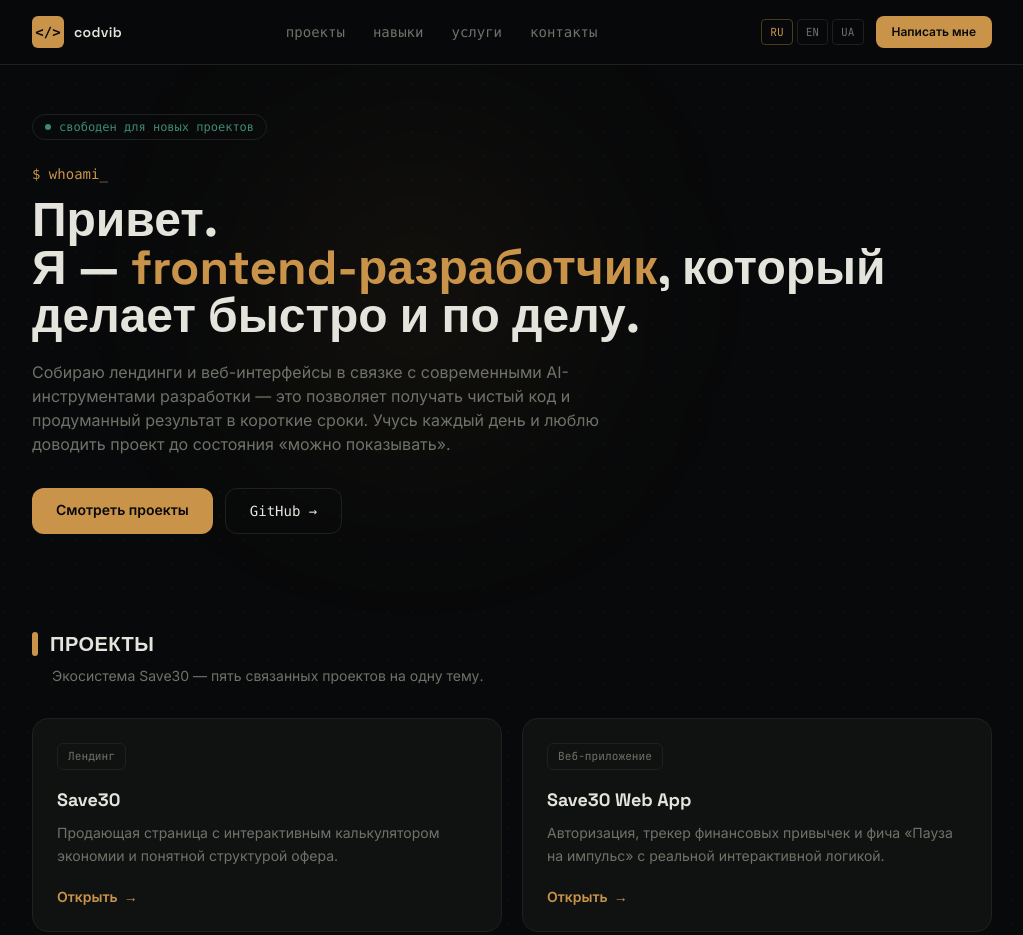
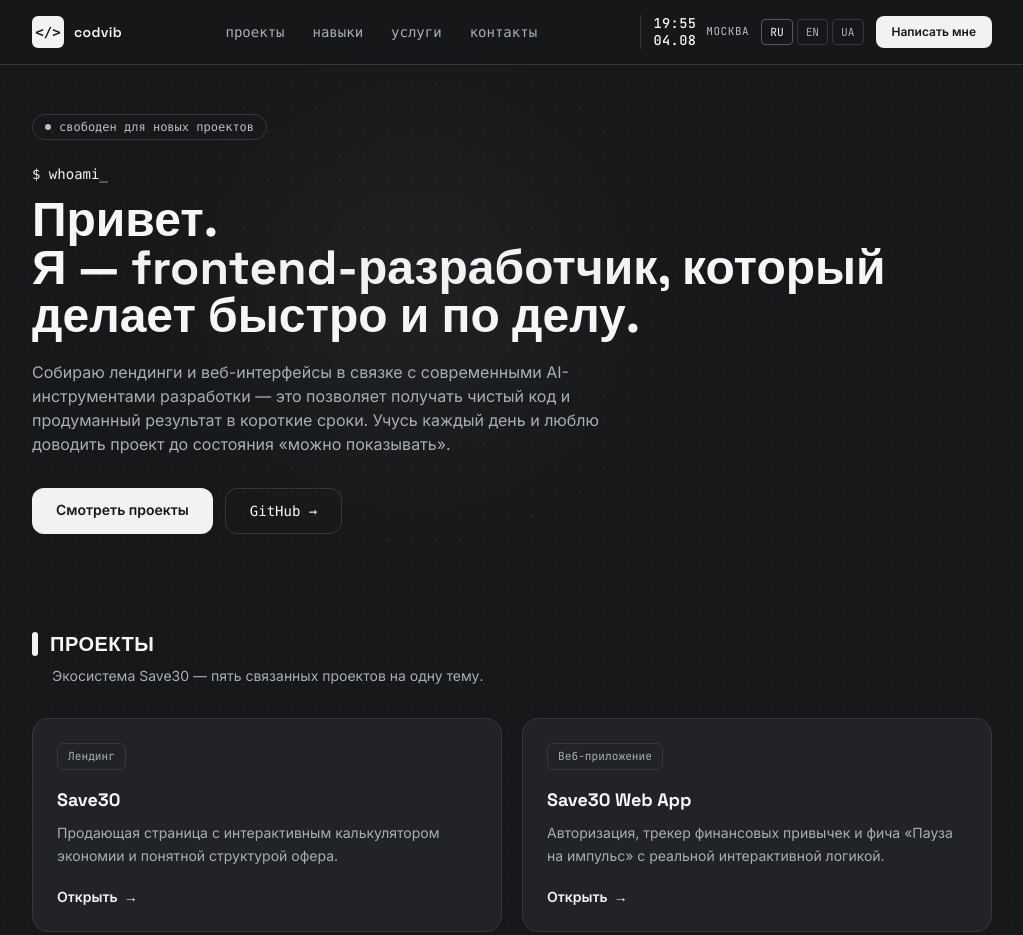
Before and after one commit to platypuses888/portfolio, a plain HTML site: page index.html in a window 1280 px wide. Shown: the top 935 px of the page, without its empty margins (128-1151 px from the left). Drawn offline with nearby package versions, Linux system fonts and the light colour scheme.

Commit message:
Add files via upload

```diff
--- a/index.html
+++ b/index.html
@@ -11,21 +11,21 @@
 <script src="https://cdn.tailwindcss.com"></script>
 <style>
   :root {
-    --bg: #08090A;
-    --bg-card: #101211;
-    --border: #1E211D;
-    --amber: #C9944A;
-    --amber-dim: #4A3A20;
-    --teal: #3D8A72;
-    --text: #E4E4DC;
-    --text-dim: #6E7268;
+    --bg: #17181A;
+    --bg-card: #212326;
+    --border: #34373B;
+    --amber: #F2F2F0;
+    --amber-dim: #55595E;
+    --teal: #B9BDC2;
+    --text: #F6F6F5;
+    --text-dim: #A9ADB2;
   }
   body { background: var(--bg); color: var(--text); font-family: 'Inter', sans-serif; }
   .font-display { font-family: 'Space Grotesk', sans-serif; }
   .font-mono { font-family: 'JetBrains Mono', monospace; }
 
   .bg-noise {
-    background-image: radial-gradient(rgba(201,148,74,0.04) 1px, transparent 1px);
+    background-image: radial-gradient(rgba(255,255,255,0.05) 1px, transparent 1px);
     background-size: 24px 24px;
   }
 
@@ -45,10 +45,10 @@
 
   .btn-amber {
     background: var(--amber);
-    color: #08090A;
+    color: #17181A;
     transition: transform .15s ease, box-shadow .2s ease;
   }
-  .btn-amber:hover { transform: translateY(-2px); box-shadow: 0 10px 25px -8px rgba(201,148,74,0.45); }
+  .btn-amber:hover { transform: translateY(-2px); box-shadow: 0 10px 25px -8px rgba(255,255,255,0.18); }
 
   .tag {
     font-family: 'JetBrains Mono', monospace;
@@ -69,6 +69,19 @@
     border-color: var(--amber-dim);
   }
 
+  .moscow-clock {
+    font-family: 'JetBrains Mono', monospace;
+    border-left: 1px solid var(--border);
+    color: var(--text-dim);
+  }
+  .moscow-clock__time { color: var(--text); font-size: .85rem; letter-spacing: .03em; }
+  .service-price {
+    border: 1px solid var(--amber-dim);
+    background: rgba(255,255,255,.06);
+  }
+  .service-price--user { border-color: var(--border); background: transparent; color: var(--text-dim); }
+  .price-label { display: block; margin-bottom: .18rem; font-size: .58rem; line-height: 1; letter-spacing: .08em; text-transform: uppercase; }
+
   a:focus-visible, button:focus-visible { outline: 2px solid var(--amber); outline-offset: 2px; }
 
   @media (prefers-reduced-motion: reduce) {
@@ -79,10 +92,10 @@
 <body class="bg-noise antialiased">
 
 <!-- Header -->
-<header class="fixed top-0 left-0 w-full z-50 backdrop-blur-md bg-[#08090A]/85 border-b border-[var(--border)]">
+<header class="fixed top-0 left-0 w-full z-50 backdrop-blur-md bg-[#17181A]/85 border-b border-[var(--border)]">
   <div class="max-w-5xl mx-auto px-5 sm:px-8 h-16 flex items-center justify-between gap-4">
     <div class="flex items-center gap-2.5 shrink-0">
-      <div class="w-8 h-8 rounded-md flex items-center justify-center font-mono font-bold text-sm" style="background: var(--amber); color: #08090A;">&lt;/&gt;</div>
+      <div class="w-8 h-8 rounded-md flex items-center justify-center font-mono font-bold text-sm" style="background: var(--amber); color: #17181A;">&lt;/&gt;</div>
       <span class="font-display font-semibold text-sm tracking-wide">codvib</span>
     </div>
     <nav class="hidden md:flex items-center gap-7 text-sm font-mono text-[var(--text-dim)]">
@@ -92,6 +105,10 @@
       <a href="#contact" class="hover:text-[var(--amber)] transition-colors" data-i18n="nav_contact">контакты</a>
     </nav>
     <div class="flex items-center gap-3 shrink-0">
+      <div class="moscow-clock hidden sm:flex items-center gap-2.5 pl-3 text-[11px] leading-tight whitespace-nowrap">
+        <span class="flex flex-col"><span class="moscow-clock__time font-medium" id="clock-time">--:--</span><span class="moscow-clock__time font-medium" id="clock-date">—</span></span>
+        <span class="uppercase tracking-wider" style="color: var(--teal);" data-i18n="clock_label_short">Москва</span>
+      </div>
       <div class="flex items-center gap-1">
         <button class="lang-btn px-2 py-1 rounded" data-lang="ru">RU</button>
         <button class="lang-btn px-2 py-1 rounded" data-lang="en">EN</button>
@@ -106,7 +123,7 @@
 
   <!-- Hero -->
   <section class="mb-24 relative">
-    <div class="absolute top-10 left-1/4 w-72 h-72 rounded-full blur-[110px] -z-10" style="background: rgba(201,148,74,0.08);"></div>
+    <div class="absolute top-10 left-1/4 w-72 h-72 rounded-full blur-[110px] -z-10" style="background: rgba(255,255,255,0.06);"></div>
 
     <div class="inline-flex items-center gap-2 px-3 py-1 rounded-full border border-[var(--border)] font-mono text-xs mb-6" style="color: var(--teal);">
       <span class="w-1.5 h-1.5 rounded-full" style="background: var(--teal);"></span>
@@ -244,24 +261,24 @@
     <div class="space-y-4">
       <div class="card p-6 rounded-2xl flex flex-col sm:flex-row sm:items-center sm:justify-between gap-3">
         <div>
-          <h3 class="font-display font-bold mb-1" data-i18n="serv1_title">Продающий лендинг</h3>
-          <p class="text-[var(--text-dim)] text-sm" data-i18n="serv1_desc">Одностраничный сайт под ваш продукт: от идеи до готового кода за пару дней.</p>
+          <div class="flex flex-wrap items-center gap-2 mb-1"><h3 class="font-display font-bold" data-i18n="serv1_title">Продающий лендинг</h3><span class="tag px-2 py-1 rounded" style="color: var(--teal);" data-i18n="for_companies">для компаний</span></div>
+          <p class="text-[var(--text-dim)] text-sm" data-i18n="serv1_desc">Лендинг, который представляет продукт и ведёт посетителя к заявке: структура, адаптивная вёрстка и готовый код.</p>
         </div>
-        <span class="font-mono text-sm whitespace-nowrap" style="color: var(--amber);">от 3 000 ₽</span>
+        <div class="flex flex-wrap gap-2"><span class="service-price service-price--user font-mono text-sm font-semibold px-3 py-2 rounded-lg whitespace-nowrap"><span class="price-label" data-i18n="price_user">для пользователей</span>от 3 000 ₽</span><span class="service-price font-mono text-sm font-semibold px-3 py-2 rounded-lg whitespace-nowrap" style="color: var(--amber);"><span class="price-label" data-i18n="price_company">для компаний</span>от 30 000 ₽</span></div>
       </div>
       <div class="card p-6 rounded-2xl flex flex-col sm:flex-row sm:items-center sm:justify-between gap-3">
         <div>
-          <h3 class="font-display font-bold mb-1" data-i18n="serv2_title">Доработка сайта</h3>
-          <p class="text-[var(--text-dim)] text-sm" data-i18n="serv2_desc">Редизайн, правки вёрстки, новые блоки на существующем сайте.</p>
+          <div class="flex flex-wrap items-center gap-2 mb-1"><h3 class="font-display font-bold" data-i18n="serv2_title">Доработка сайта</h3><span class="tag px-2 py-1 rounded" style="color: var(--teal);" data-i18n="for_companies">для компаний</span></div>
+          <p class="text-[var(--text-dim)] text-sm" data-i18n="serv2_desc">Обновлю существующий сайт: улучшу интерфейс, добавлю нужные разделы и аккуратно встрою новые функции.</p>
         </div>
-        <span class="font-mono text-sm whitespace-nowrap" style="color: var(--amber);">от 2 000 ₽</span>
+        <div class="flex flex-wrap gap-2"><span class="service-price service-price--user font-mono text-sm font-semibold px-3 py-2 rounded-lg whitespace-nowrap"><span class="price-label" data-i18n="price_user">для пользователей</span>от 2 000 ₽</span><span class="service-price font-mono text-sm font-semibold px-3 py-2 rounded-lg whitespace-nowrap" style="color: var(--amber);"><span class="price-label" data-i18n="price_company">для компаний</span>от 20 000 ₽</span></div>
       </div>
       <div class="card p-6 rounded-2xl flex flex-col sm:flex-row sm:items-center sm:justify-between gap-3">
         <div>
           <h3 class="font-display font-bold mb-1" data-i18n="serv3_title">Интерактивное веб-приложение</h3>
-          <p class="text-[var(--text-dim)] text-sm" data-i18n="serv3_desc">Интерфейс с состояниями и логикой: формы, трекеры, личные кабинеты.</p>
+          <p class="text-[var(--text-dim)] text-sm" data-i18n="serv3_desc">Полноценный интерфейс с логикой, состояниями и удобными сценариями: от личного кабинета до внутреннего сервиса.</p>
         </div>
-        <span class="font-mono text-sm whitespace-nowrap" style="color: var(--amber);">от 6 000 ₽</span>
+        <div class="flex flex-wrap gap-2"><span class="service-price service-price--user font-mono text-sm font-semibold px-3 py-2 rounded-lg whitespace-nowrap"><span class="price-label" data-i18n="price_user">для пользователей</span>от 6 000 ₽</span><span class="service-price font-mono text-sm font-semibold px-3 py-2 rounded-lg whitespace-nowrap" style="color: var(--amber);"><span class="price-label" data-i18n="price_company">для компаний</span>от 40 000 ₽</span></div>
       </div>
       <div class="card p-6 rounded-2xl flex flex-col sm:flex-row sm:items-center sm:justify-between gap-3">
         <div>
@@ -278,6 +295,7 @@
         <span class="font-mono text-sm whitespace-nowrap" style="color: var(--amber);">от 4 000 ₽</span>
       </div>
     </div>
+    <p class="mt-5 ml-1 font-mono text-xs text-[var(--text-dim)]" data-i18n="services_note">* Финальная стоимость зависит от объёма задач и согласуется до начала работы.</p>
   </section>
 
   <!-- About -->
@@ -287,15 +305,6 @@
       <p class="text-[var(--text-dim)] text-sm sm:text-base leading-relaxed max-w-2xl" data-i18n="about_text">
         Начал заниматься веб-разработкой недавно, но подхожу к делу серьёзно: слежу за деталями, довожу интерфейсы до рабочего состояния, а не до уровня статичного макета, и честно оцениваю сроки — даже когда осваиваю что-то новое впервые. Открыт к удалённым проектам.
       </p>
-    </div>
-  </section>
-
-  <!-- Clock widget -->
-  <section class="mb-24">
-    <div class="card p-6 rounded-2xl inline-flex flex-col gap-1 min-w-[220px]">
-      <p class="font-mono text-xs" style="color: var(--teal);" data-i18n="clock_label">Время в Москве</p>
-      <p class="font-display font-bold text-2xl" id="clock-time">--:--:--</p>
-      <p class="text-[var(--text-dim)] text-sm" id="clock-date">—</p>
     </div>
   </section>
 
@@ -338,7 +347,7 @@
       skill1_title: "Фронтенд", skill1_desc: "Адаптивная вёрстка, интерактивные интерфейсы, вёрстка по готовому макету.",
       skill2_title: "Форматы", skill2_desc: "От одностраничных лендингов до многоэкранных интерфейсов с состояниями.",
       skill3_title: "Подход", skill3_desc: "Разработка в связке с AI-инструментами для быстрого и аккуратного результата.",
-      services_heading: "Услуги", services_sub: "Что можно заказать уже сейчас.",
+      services_heading: "Услуги", services_sub: "Что можно заказать уже сейчас.", services_note: "* Финальная стоимость зависит от объёма задач и согласуется до начала работы.",
       serv1_title: "Продающий лендинг", serv1_desc: "Одностраничный сайт под ваш продукт: от идеи до готового кода за пару дней.",
       serv2_title: "Доработка сайта", serv2_desc: "Редизайн, правки вёрстки, новые блоки на существующем сайте.",
       serv3_title: "Интерактивное веб-приложение", serv3_desc: "Интерфейс с состояниями и логикой: формы, трекеры, личные кабинеты.",
@@ -346,7 +355,7 @@
       serv5_title: "Discord-боты", serv5_desc: "Боты для модерации, ролей и мини-функций сервера под ваши задачи.",
       about_label: "## обо мне",
       about_text: "Начал заниматься веб-разработкой недавно, но подхожу к делу серьёзно: слежу за деталями, довожу интерфейсы до рабочего состояния, а не до уровня статичного макета, и честно оцениваю сроки — даже когда осваиваю что-то новое впервые. Открыт к удалённым проектам.",
-      clock_label: "Время в Москве",
+      clock_label_short: "Москва", for_companies: "для компаний", price_user: "для пользователей", price_company: "для компаний",
       contact_heading: "Контакты", contact_email_label: "почта", contact_btn: "Написать в Telegram",
       footer_text: "© 2026 codvib. Портфолио сделано на HTML, Tailwind CSS и JavaScript."
     },
@@ -367,15 +376,15 @@
       skill1_title: "Frontend", skill1_desc: "Responsive layouts, interactive interfaces, pixel-accurate implementation from a mockup.",
       skill2_title: "Formats", skill2_desc: "From single-page landers to multi-screen interfaces with real state.",
       skill3_title: "Approach", skill3_desc: "AI-assisted development for a fast, polished result.",
-      services_heading: "Services", services_sub: "What you can order right now.",
-      serv1_title: "Landing page", serv1_desc: "A single-page site for your product: from idea to working code in a couple of days.",
-      serv2_title: "Site revamp", serv2_desc: "Redesign, layout fixes, new blocks on an existing site.",
-      serv3_title: "Interactive web app", serv3_desc: "A stateful interface with real logic: forms, trackers, personal accounts.",
+      services_heading: "Services", services_sub: "What you can order right now.", services_note: "* The final price depends on the scope and is agreed before work begins.",
+      serv1_title: "Sales landing page", serv1_desc: "A conversion-focused product page with clear structure, responsive layout, and ready-to-use code.",
+      serv2_title: "Website improvements", serv2_desc: "I will refresh an existing website: improve the interface, add the needed sections, and integrate new features neatly.",
+      serv3_title: "Interactive web app", serv3_desc: "A complete interface with logic, states, and convenient user flows — from personal accounts to internal tools.",
       serv4_title: "Telegram bots", serv4_desc: "Simple bots for communities and businesses: lead capture, broadcasts, basic dialog logic.",
       serv5_title: "Discord bots", serv5_desc: "Bots for moderation, roles, and small server utilities tailored to your needs.",
       about_label: "## about me",
       about_text: "I started in web development recently, but I take it seriously: I pay attention to detail, finish interfaces to a working state rather than a static mockup, and give honest timelines — even when I'm learning something new. Open to remote projects.",
-      clock_label: "Time in Moscow",
+      clock_label_short: "Moscow", for_companies: "for companies", price_user: "for individuals", price_company: "for companies",
       contact_heading: "Contact", contact_email_label: "email", contact_btn: "Message on Telegram",
       footer_text: "© 2026 codvib. Portfolio built with HTML, Tailwind CSS and JavaScript."
     },
@@ -396,15 +405,15 @@
       skill1_title: "Фронтенд", skill1_desc: "Адаптивна верстка, інтерактивні інтерфейси, верстка за готовим макетом.",
       skill2_title: "Формати", skill2_desc: "Від односторінкових лендінгів до багатоекранних інтерфейсів зі станами.",
       skill3_title: "Підхід", skill3_desc: "Розробка у зв'язці з AI-інструментами для швидкого й акуратного результату.",
-      services_heading: "Послуги", services_sub: "Що можна замовити вже зараз.",
-      serv1_title: "Продавальний лендінг", serv1_desc: "Односторінковий сайт під ваш продукт: від ідеї до готового коду за пару днів.",
-      serv2_title: "Доопрацювання сайту", serv2_desc: "Редизайн, правки верстки, нові блоки на наявному сайті.",
-      serv3_title: "Інтерактивний веб-застосунок", serv3_desc: "Інтерфейс зі станами і логікою: форми, трекери, особисті кабінети.",
+      services_heading: "Послуги", services_sub: "Що можна замовити вже зараз.", services_note: "* Остаточна вартість залежить від обсягу задач і узгоджується до початку роботи.",
+      serv1_title: "Продавальний лендінг", serv1_desc: "Сторінка для продукту, що веде відвідувача до заявки: структура, адаптивна верстка та готовий код.",
+      serv2_title: "Доопрацювання сайту", serv2_desc: "Оновлю наявний сайт: покращу інтерфейс, додам потрібні розділи й акуратно інтегрую нові функції.",
+      serv3_title: "Інтерактивний вебзастосунок", serv3_desc: "Повноцінний інтерфейс із логікою, станами та зручними сценаріями: від особистого кабінету до внутрішнього сервісу.",
       serv4_title: "Telegram-боти", serv4_desc: "Прості боти для спільнот і бізнесу: приймання заявок, розсилки, базова логіка діалогу.",
       serv5_title: "Discord-боти", serv5_desc: "Боти для модерації, ролей та міні-функцій сервера під ваші задачі.",
       about_label: "## про мене",
       about_text: "Почав займатися веброзробкою нещодавно, але підходжу до справи серйозно: стежу за деталями, доводжу інтерфейси до робочого стану, а не до рівня статичного макета, і чесно оцінюю терміни — навіть коли освоюю щось нове вперше. Відкритий до віддалених проєктів.",
-      clock_label: "Час у Москві",
+      clock_label_short: "Москва", for_companies: "для компаній", price_user: "для користувачів", price_company: "для компаній",
       contact_heading: "Контакти", contact_email_label: "пошта", contact_btn: "Написати в Telegram",
       footer_text: "© 2026 codvib. Портфоліо зроблено на HTML, Tailwind CSS і JavaScript."
     }
@@ -436,10 +445,10 @@
     const locale = localeMap[lang] || 'ru-RU';
     const now = new Date();
     const timeFmt = new Intl.DateTimeFormat(locale, {
-      timeZone: 'Europe/Moscow', hour: '2-digit', minute: '2-digit', second: '2-digit', hour12: false
+      timeZone: 'Europe/Moscow', hour: '2-digit', minute: '2-digit', hour12: false
     });
     const dateFmt = new Intl.DateTimeFormat(locale, {
-      timeZone: 'Europe/Moscow', weekday: 'long', day: 'numeric', month: 'long'
+      timeZone: 'Europe/Moscow', day: '2-digit', month: '2-digit'
     });
     document.getElementById('clock-time').textContent = timeFmt.format(now);
     document.getElementById('clock-date').textContent = dateFmt.format(now);
```
